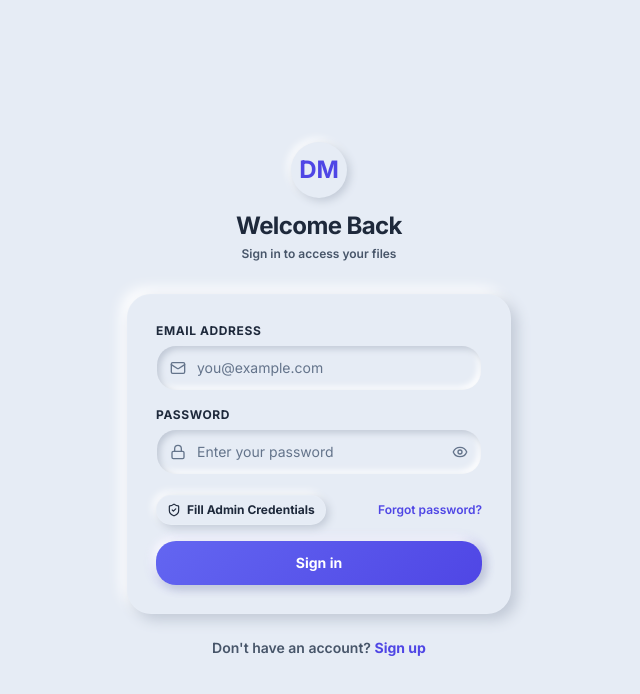
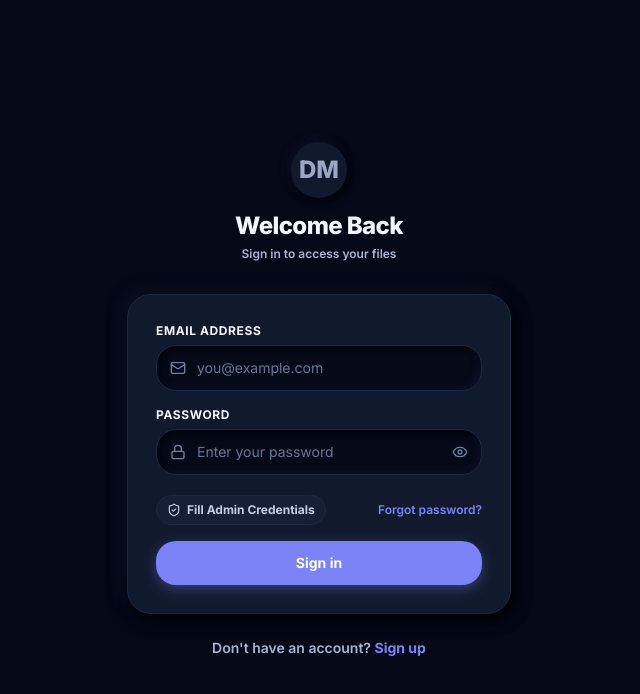
Before and after one commit to Deepak-TripO/DM, a React (Vite) app: page /login in a window 1280 px wide. Shown: the top 694 px of the page, without its empty margins (321-961 px from the left). Built offline with nearby package versions, Linux system fonts and the light colour scheme; no server answers.

Commit message:
Apply exact dark navy + cyan/purple color palette update

```diff
--- a/src/index.css
+++ b/src/index.css
@@ -1,28 +1,28 @@
-@import url('https://fonts.googleapis.com/css2?family=Inter:wght@300;400;500;600;700&display=swap');
+@import url('https://fonts.googleapis.com/css2?family=Inter:wght@300;400;500;600;700;800&display=swap');
 @import 'tailwindcss';
 
 @theme {
   --font-sans: 'Inter', ui-sans-serif, system-ui, sans-serif;
-  --color-primary: #4f46e5;
-  --color-primary-hover: #4338ca;
-  --color-primary-light: #e0e7ff;
-  --color-primary-50: #eef2ff;
-  --color-primary-100: #e0e7ff;
-  --color-primary-500: #6366f1;
-  --color-primary-600: #4f46e5;
-  --color-primary-700: #4338ca;
-  --color-surface: #e6ecf5;
-  --color-surface-secondary: #e6ecf5;
-  --color-surface-tertiary: #dbe2ed;
-  --color-border: #d4dce8;
-  --color-border-light: #e1e8f2;
-  --color-text-primary: #1e293b;
-  --color-text-secondary: #475569;
-  --color-text-tertiary: #64748b;
-  --color-danger: #ef4444;
-  --color-danger-hover: #dc2626;
-  --color-success: #10b981;
-  --color-warning: #f59e0b;
+  --color-primary: #7C83F7;
+  --color-primary-hover: #8B91FF;
+  --color-primary-light: #25205A;
+  --color-primary-50: #191F3D;
+  --color-primary-100: #25205A;
+  --color-primary-500: #7C83F7;
+  --color-primary-600: #666DE6;
+  --color-primary-700: #666DE6;
+  --color-surface: #111A2D;
+  --color-surface-secondary: #121D32;
+  --color-surface-tertiary: #16213A;
+  --color-border: #1B2942;
+  --color-border-light: #1B2942;
+  --color-text-primary: #F4F6FF;
+  --color-text-secondary: #A8B4CF;
+  --color-text-tertiary: #71809F;
+  --color-danger: #EF4444;
+  --color-danger-hover: #DC2626;
+  --color-success: #22C55E;
+  --color-warning: #F59E0B;
   --radius-sm: 0.5rem;
   --radius-md: 0.75rem;
   --radius-lg: 1rem;
@@ -34,10 +34,55 @@
   --sidebar-collapsed-width: 68px;
   --header-height: 64px;
 
-  /* Neumorphism Shadow Tokens - Light Mode */
-  --neu-bg: #e6ecf5;
-  --neu-shadow-dark: #c1c9d6;
-  --neu-shadow-light: #ffffff;
+  /* Centralized Color Token System */
+  --dm-bg: #050817;
+  --dm-surface: #0D1528;
+  --dm-surface-secondary: #111B30;
+  --dm-card-surface: #111A2D;
+  --dm-card-secondary: #121D32;
+  --dm-card-hover: #16213A;
+  --dm-input: #050A19;
+  --dm-sidebar: #0D1629;
+  --dm-sidebar-divider: #1A2740;
+  --dm-sidebar-selected-bg: #25205A;
+  --dm-sidebar-selected-text: #A7A2FF;
+  --dm-sidebar-selected-icon: #8B83FF;
+  --dm-sidebar-hover: #191F3D;
+
+  --dm-primary: #7C83F7;
+  --dm-primary-hover: #8B91FF;
+  --dm-primary-pressed: #666DE6;
+
+  --dm-cyan: #2AAEB2;
+  --dm-cyan-bright: #42C7CA;
+  --dm-purple: #9B5DE5;
+  --dm-blue: #3B82F6;
+  --dm-green: #22C55E;
+  --dm-orange: #F59E0B;
+  --dm-red: #EF4444;
+  --dm-yellow: #EAB308;
+
+  --dm-text-primary: #F4F6FF;
+  --dm-text-body: #D6DCEE;
+  --dm-text-secondary: #A8B4CF;
+  --dm-text-muted: #71809F;
+  --dm-text-subtle: #5D6B88;
+  --dm-text-disabled: #52617C;
+  --dm-divider: #1B2942;
+
+  --dm-btn-sec-bg: #151F35;
+  --dm-btn-sec-text: #C5CDE0;
+  --dm-btn-sec-hover: #1B2943;
+  --dm-btn-sec-pressed: #10182B;
+
+  --dm-btn-danger-bg: #3A1820;
+  --dm-btn-danger-text: #FF8B9A;
+  --dm-btn-danger-hover: #4A1C27;
+
+  /* Neumorphism Shadow Tokens */
+  --neu-bg: #050817;
+  --neu-shadow-dark: #02040b;
+  --neu-shadow-light: #0c1226;
 
   --neu-flat-shadow: 6px 6px 14px var(--neu-shadow-dark), -6px -6px 14px var(--neu-shadow-light);
   --neu-flat-hover: 8px 8px 18px var(--neu-shadow-dark), -8px -8px 18px var(--neu-shadow-light);
@@ -49,27 +94,9 @@
 }
 
 .dark {
-  --color-primary: #818cf8;
-  --color-primary-hover: #6366f1;
-  --color-primary-light: #1e1b4b;
-  --color-primary-50: #1e1b4b;
-  --color-primary-100: #312e81;
-  --color-primary-500: #818cf8;
-  --color-primary-600: #6366f1;
-  --color-primary-700: #818cf8;
-  --color-surface: #121824;
-  --color-surface-secondary: #121824;
-  --color-surface-tertiary: #1a2232;
-  --color-border: #1a2333;
-  --color-border-light: #1f2a3e;
-  --color-text-primary: #f8fafc;
-  --color-text-secondary: #94a3b8;
-  --color-text-tertiary: #64748b;
-
-  /* Neumorphism Shadow Tokens - Dark Mode */
-  --neu-bg: #121824;
-  --neu-shadow-dark: #080c14;
-  --neu-shadow-light: #1c2434;
+  --neu-bg: #050817;
+  --neu-shadow-dark: #02040b;
+  --neu-shadow-light: #0c1226;
 
   --neu-flat-shadow: 6px 6px 14px var(--neu-shadow-dark), -6px -6px 14px var(--neu-shadow-light);
   --neu-flat-hover: 8px 8px 18px var(--neu-shadow-dark), -8px -8px 18px var(--neu-shadow-light);
@@ -90,124 +117,132 @@
   html {
     -webkit-font-smoothing: antialiased;
     -moz-osx-font-smoothing: grayscale;
+    background-color: var(--dm-bg) !important;
   }
 
   body {
     font-family: var(--font-sans);
-    background-color: var(--neu-bg);
-    color: var(--color-text-primary);
+    background-color: var(--dm-bg) !important;
+    color: var(--dm-text-primary);
     line-height: 1.5;
   }
 }
 
 /* =========================================================
-   NEUMORPHISM UTILITY CLASSES
+   NEUMORPHISM & PALETTE UTILITY CLASSES
 ========================================================= */
 
 /* Raised Surface / Card */
 .neu-flat, .neu-card {
-  background: var(--neu-bg) !important;
-  box-shadow: var(--neu-flat-shadow);
-  border: 1px solid rgba(255, 255, 255, 0.05);
+  background: var(--dm-card-surface) !important;
+  box-shadow: 0 4px 20px rgba(0, 0, 0, 0.4), var(--neu-flat-shadow);
+  border: 1px solid var(--dm-divider);
   transition: all 0.2s ease-in-out;
 }
 
 .neu-flat-hover:hover, .neu-card:hover {
+  background: var(--dm-card-hover) !important;
   box-shadow: var(--neu-flat-hover);
 }
 
 /* Raised Small Component / Icon Container */
 .neu-sm {
-  background: var(--neu-bg) !important;
+  background: var(--dm-card-surface) !important;
   box-shadow: var(--neu-sm-shadow);
-  border: 1px solid rgba(255, 255, 255, 0.05);
+  border: 1px solid var(--dm-divider);
   transition: all 0.2s ease-in-out;
 }
 
 /* Debossed / Pressed / Inset Surface */
 .neu-pressed, .neu-inset {
-  background: var(--neu-bg) !important;
+  background: var(--dm-input) !important;
   box-shadow: var(--neu-pressed-shadow);
-  border: none;
+  border: 1px solid var(--dm-divider);
 }
 
 .neu-pressed-deep {
-  background: var(--neu-bg) !important;
+  background: var(--dm-input) !important;
   box-shadow: var(--neu-pressed-deep);
-  border: none;
+  border: 1px solid var(--dm-divider);
 }
 
 /* Neumorphic Input Fields */
 .neu-input {
-  background: var(--neu-bg) !important;
+  background: var(--dm-input) !important;
   box-shadow: var(--neu-pressed-shadow);
-  color: var(--color-text-primary);
-  border: 1px solid transparent;
+  color: var(--dm-text-primary) !important;
+  border: 1px solid var(--dm-divider);
   transition: all 0.2s ease;
 }
 
+.neu-input::placeholder {
+  color: #667694 !important;
+}
+
 .neu-input:focus {
-  box-shadow: var(--neu-pressed-deep), 0 0 0 2px var(--color-primary);
+  border-color: var(--dm-primary) !important;
+  box-shadow: var(--neu-pressed-deep), 0 0 0 2px rgba(124, 131, 247, 0.3);
   outline: none;
 }
 
 /* Neumorphic Buttons */
 .neu-button, .neu-btn {
-  background: var(--neu-bg) !important;
-  box-shadow: var(--neu-sm-shadow);
-  color: var(--color-text-primary);
-  border: 1px solid rgba(255, 255, 255, 0.08);
+  background: var(--dm-btn-sec-bg) !important;
+  color: var(--dm-btn-sec-text) !important;
+  border: 1px solid var(--dm-divider);
   transition: all 0.15s ease-in-out;
   cursor: pointer;
 }
 
 .neu-button:hover, .neu-btn:hover {
-  box-shadow: var(--neu-sm-hover);
+  background: var(--dm-btn-sec-hover) !important;
+  color: var(--dm-text-primary) !important;
 }
 
-.neu-button:active, .neu-btn:active, .neu-button.active, .neu-btn.active {
+.neu-button:active, .neu-btn:active {
+  background: var(--dm-btn-sec-pressed) !important;
   box-shadow: var(--neu-pressed-shadow) !important;
-  transform: translateY(1px);
 }
 
-/* Primary Neumorphic Button */
+/* Primary Button */
 .neu-btn-primary {
-  background: linear-gradient(135deg, #6366f1, #4f46e5) !important;
-  color: #ffffff !important;
-  box-shadow: 4px 4px 10px var(--neu-shadow-dark), -4px -4px 10px var(--neu-shadow-light), 0 0 12px rgba(79, 70, 229, 0.4);
+  background: var(--dm-primary) !important;
+  color: #FFFFFF !important;
+  box-shadow: 0 4px 14px rgba(124, 131, 247, 0.35);
   border: none;
   transition: all 0.15s ease-in-out;
 }
 
 .neu-btn-primary:hover {
-  box-shadow: 6px 6px 14px var(--neu-shadow-dark), -6px -6px 14px var(--neu-shadow-light), 0 0 18px rgba(79, 70, 229, 0.6);
+  background: var(--dm-primary-hover) !important;
+  box-shadow: 0 6px 20px rgba(139, 145, 255, 0.5);
 }
 
 .neu-btn-primary:active {
-  box-shadow: inset 3px 3px 6px rgba(0, 0, 0, 0.4) !important;
-  transform: translateY(1px);
+  background: var(--dm-primary-pressed) !important;
+  box-shadow: inset 0 2px 4px rgba(0, 0, 0, 0.4) !important;
 }
 
-/* Danger Neumorphic Button */
+/* Danger Button */
 .neu-btn-danger {
-  background: linear-gradient(135deg, #ef4444, #dc2626) !important;
-  color: #ffffff !important;
-  box-shadow: 4px 4px 10px var(--neu-shadow-dark), -4px -4px 10px var(--neu-shadow-light), 0 0 12px rgba(239, 68, 68, 0.4);
-  border: none;
+  background: var(--dm-btn-danger-bg) !important;
+  color: var(--dm-btn-danger-text) !important;
+  border: 1px solid rgba(239, 68, 68, 0.2);
   transition: all 0.15s ease-in-out;
 }
 
 .neu-btn-danger:hover {
-  box-shadow: 6px 6px 14px var(--neu-shadow-dark), -6px -6px 14px var(--neu-shadow-light), 0 0 18px rgba(239, 68, 68, 0.6);
+  background: var(--dm-btn-danger-hover) !important;
 }
 
 .neu-btn-danger:active {
-  box-shadow: inset 3px 3px 6px rgba(0, 0, 0, 0.4) !important;
+  box-shadow: inset 0 2px 4px rgba(0, 0, 0, 0.4) !important;
 }
 
 /* Neumorphic Circular Icon Button */
 .neu-circle {
-  background: var(--neu-bg) !important;
+  background: var(--dm-card-surface) !important;
+  color: #9AA8C3;
   box-shadow: var(--neu-sm-shadow);
   border-radius: 9999px;
   display: inline-flex;
@@ -217,7 +252,8 @@
 }
 
 .neu-circle:hover {
-  box-shadow: var(--neu-sm-hover);
+  background: var(--dm-card-hover) !important;
+  color: var(--dm-text-primary);
 }
 
 .neu-circle:active {
@@ -226,55 +262,59 @@
 
 /* Selected / Active Navigation Item */
 .neu-active {
-  box-shadow: var(--neu-pressed-shadow) !important;
-  background: var(--neu-bg) !important;
-  color: var(--color-primary) !important;
+  background: var(--dm-sidebar-selected-bg) !important;
+  color: var(--dm-sidebar-selected-text) !important;
+  border: 1px solid rgba(139, 131, 255, 0.2);
+}
+
+.neu-active svg {
+  color: var(--dm-sidebar-selected-icon) !important;
 }
 
 /* Neumorphic Progress Track */
 .neu-progress-track {
-  background: var(--neu-bg) !important;
-  box-shadow: var(--neu-pressed-shadow);
+  background: #1C2941 !important;
+  box-shadow: inset 1px 1px 3px rgba(0,0,0,0.5);
   border-radius: 9999px;
   overflow: hidden;
 }
 
 .neu-progress-bar {
-  background: linear-gradient(90deg, #6366f1, #4f46e5);
-  box-shadow: 2px 0 6px rgba(79, 70, 229, 0.5);
+  background: var(--dm-primary) !important;
+  box-shadow: 0 0 10px rgba(124, 131, 247, 0.5);
   border-radius: 9999px;
   transition: width 0.3s ease-in-out;
 }
 
 /* Neumorphic Modal Window */
 .neu-modal {
-  background: var(--neu-bg) !important;
-  box-shadow: 12px 12px 28px var(--neu-shadow-dark), -12px -12px 28px var(--neu-shadow-light);
+  background: var(--dm-card-surface) !important;
+  box-shadow: 0 20px 50px rgba(0, 0, 0, 0.8);
   border-radius: var(--radius-xl);
-  border: 1px solid rgba(255, 255, 255, 0.08);
+  border: 1px solid var(--dm-divider);
 }
 
 /* Neumorphic Table Container */
 .neu-table-container {
-  background: var(--neu-bg) !important;
-  box-shadow: var(--neu-flat-shadow);
+  background: var(--dm-card-surface) !important;
+  border: 1px solid var(--dm-divider);
   border-radius: var(--radius-lg);
   overflow: hidden;
 }
 
 .neu-table th {
-  background: var(--neu-bg) !important;
-  box-shadow: inset 0 -2px 4px var(--neu-shadow-dark);
+  background: var(--dm-surface) !important;
+  color: var(--dm-text-secondary);
 }
 
 .neu-table tr:hover td {
-  background: rgba(255, 255, 255, 0.03) !important;
+  background: var(--dm-card-hover) !important;
 }
 
 /* Neumorphic Badge / Pill */
 .neu-badge {
-  background: var(--neu-bg) !important;
-  box-shadow: 2px 2px 5px var(--neu-shadow-dark), -2px -2px 5px var(--neu-shadow-light);
+  background: var(--dm-card-secondary) !important;
+  border: 1px solid var(--dm-divider);
   border-radius: 9999px;
   padding: 0.25rem 0.75rem;
   font-size: 0.75rem;
@@ -283,10 +323,10 @@
 
 /* Neumorphic Dropdown Menu */
 .neu-dropdown {
-  background: var(--neu-bg) !important;
-  box-shadow: 8px 8px 20px var(--neu-shadow-dark), -8px -8px 20px var(--neu-shadow-light);
+  background: var(--dm-card-surface) !important;
+  box-shadow: 0 12px 30px rgba(0, 0, 0, 0.6);
   border-radius: var(--radius-md);
-  border: 1px solid rgba(255, 255, 255, 0.05);
+  border: 1px solid var(--dm-divider);
 }
 
 /* Scrollbar */
@@ -296,19 +336,16 @@
 }
 
 ::-webkit-scrollbar-track {
-  background: var(--neu-bg);
-  box-shadow: var(--neu-pressed-shadow);
-  border-radius: 3px;
+  background: var(--dm-bg);
 }
 
 ::-webkit-scrollbar-thumb {
-  background: var(--neu-bg);
-  box-shadow: var(--neu-sm-shadow);
+  background: #1B2942;
   border-radius: 3px;
 }
 
 ::-webkit-scrollbar-thumb:hover {
-  box-shadow: var(--neu-sm-hover);
+  background: #253759;
 }
 
 /* Toast overrides */
```
Also changed, not shown: src/components/FileIcon.tsx (+10 -10 lines), src/pages/HomePage.tsx (+8 -8 lines).
